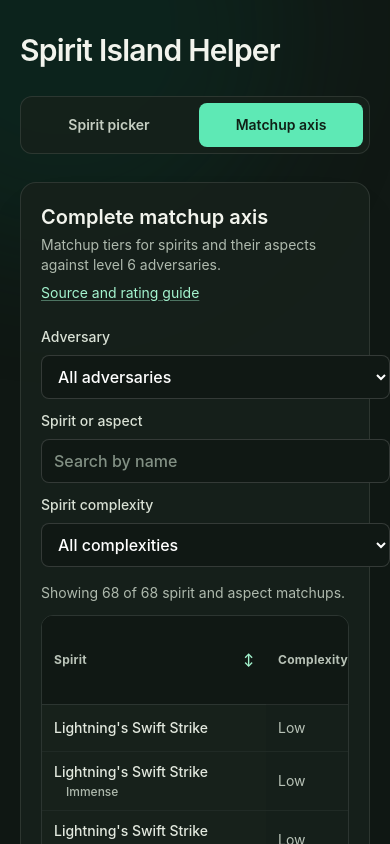
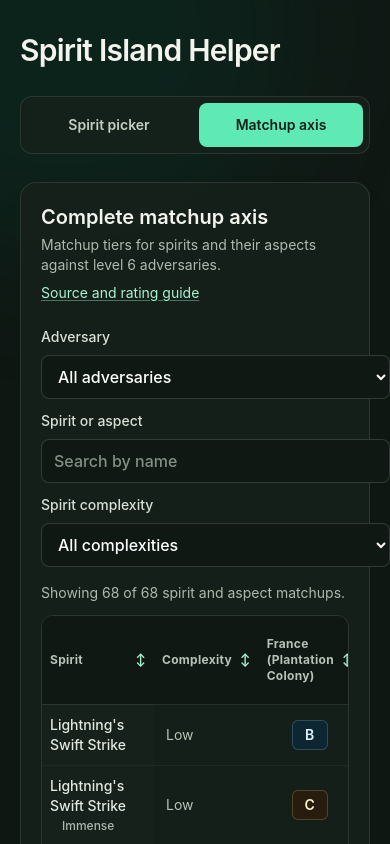
Before and after one commit to RudoBrus/SpiritIslandHelper, a React (Vite) app: page / in a window 390 px wide. Both pictures are taken after a click on the button "Matchup axis". Shown: the top 844 px of the page. Built offline with nearby package versions, Linux system fonts and the light colour scheme.

Commit message:
Refactor MatchupAxis table layout for improved responsiveness and readability

```diff
--- a/src/features/matchups/MatchupAxis.tsx
+++ b/src/features/matchups/MatchupAxis.tsx
@@ -221,18 +221,18 @@
               {renderSortHeader(
                 'spirit',
                 'Spirit',
-                'sticky left-0 z-10 min-w-56 border-b border-white/10 bg-[#101814] px-3 py-3',
+                'sticky left-0 z-10 w-28 min-w-28 max-w-28 border-b border-white/10 bg-[#101814] px-2 py-3 sm:w-56 sm:min-w-56 sm:max-w-none sm:px-3',
               )}
               {renderSortHeader(
                 'complexity',
                 'Complexity',
-                'min-w-28 border-b border-white/10 px-3 py-3',
+                'min-w-24 border-b border-white/10 px-2 py-3 sm:min-w-28 sm:px-3',
               )}
               {visibleAdversaries.map((adversary) =>
                 renderSortHeader(
                     adversary.id,
                     adversary.name,
-                    'min-w-28 border-b border-white/10 px-3 py-3',
+                    'min-w-20 border-b border-white/10 px-2 py-3 sm:min-w-28 sm:px-3',
                     adversary.id,
                   ),
               )}
@@ -246,7 +246,7 @@
               >
                 <th
                   scope="row"
-                  className="sticky left-0 z-10 bg-[#17211b] px-3 py-2.5 font-medium text-[#e2e8de]"
+                  className="sticky left-0 z-10 w-28 min-w-28 max-w-28 break-words bg-[#17211b] px-2 py-2.5 font-medium text-[#e2e8de] sm:w-56 sm:min-w-56 sm:max-w-none sm:px-3"
                 >
                   <span className="block">{row.spiritName}</span>
                   {row.name && (
@@ -264,7 +264,7 @@
                   return (
                     <td
                       key={adversary.id}
-                      className="px-3 py-2 text-center"
+                      className="px-1.5 py-2 text-center sm:px-3"
                       title={
                         tier
                           ? `Tier ${tier}${tier.endsWith('*') ? ' — asterisk marker' : ''}`
@@ -302,6 +302,10 @@
         </table>
       </div>
 
+      <p className="mt-2 text-xs text-[#95a294] sm:hidden">
+        Swipe horizontally to see more adversaries.
+      </p>
+
       <p className="mt-4 text-xs leading-5 text-[#95a294]">
         F, D, C, B, A, and S run from weakest to strongest. An asterisk marks a
         matchup that may be harder to achieve at its listed tier. Aspect rows
```
